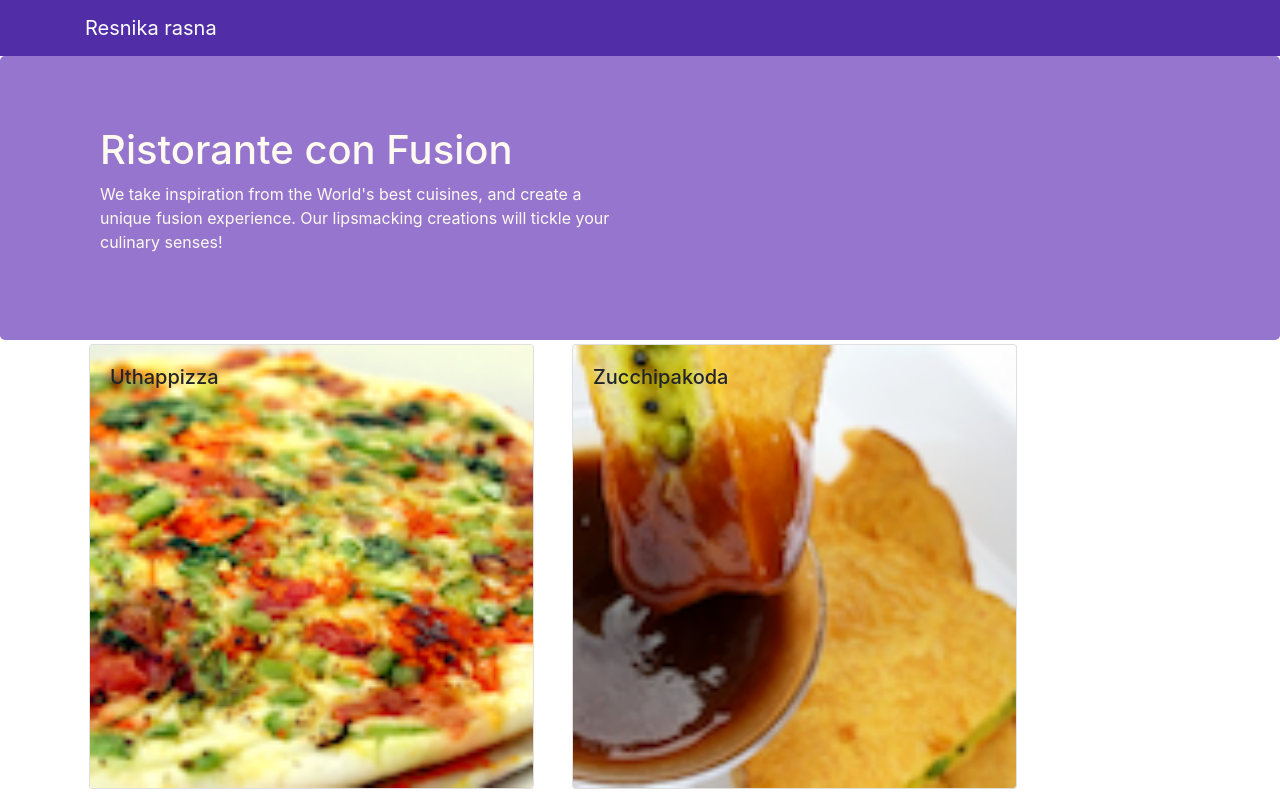
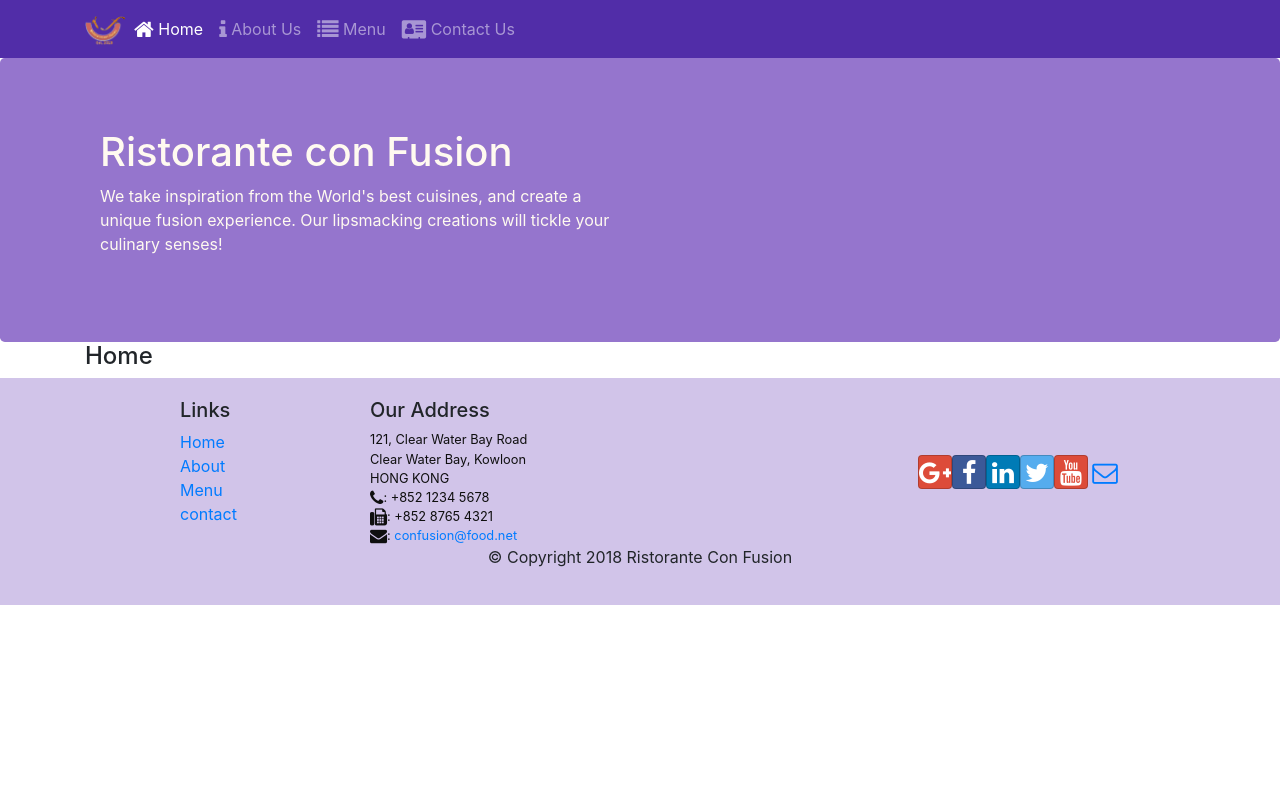
Before and after one commit to adwait2001/confusion2, a React (Create React App) app: page /home in a window 1280 px wide. Shown: the top 795 px of the page. Built offline with nearby package versions, Linux system fonts and the light colour scheme.

Commit message:
react router

```diff
--- a/package.json
+++ b/package.json
@@ -12,6 +12,7 @@
     "react": "^16.13.1",
     "react-dom": "^16.13.1",
     "react-popper": "0.9.2",
+    "react-router-dom": "4.2.2",
     "react-scripts": "3.4.1",
     "reactstrap": "5.0.0"
   },
--- a/src/App.js
+++ b/src/App.js
@@ -4,15 +4,18 @@ import './App.css';
 
 import Main from './components/MainComponents';
 import { render } from 'react-dom';
+import { BrowserRouter } from 'react-router-dom';
 
 
 class App extends Component {
 
   render(){
   return (
+    <BrowserRouter>
     <div className="App">
       <Main/>
     </div>
+    </BrowserRouter>
   );
   }
 }
--- a/src/components/FooterComponents.js
+++ b/src/components/FooterComponents.js
@@ -1,4 +1,5 @@
 import React from 'react';
+import { Link } from 'react-router-dom';
 
 function Footer(props) {
     return(
@@ -8,10 +9,10 @@ function Footer(props) {
                 <div className="col-4 offset-1 col-sm-2">
                     <h5>Links</h5>
                     <ul className="list-unstyled">
-                        <li><a href="#">Home</a></li>
-                        <li><a href="#">About</a></li>
-                        <li><a href="#">Menu</a></li>
-                        <li><a href="contactus.html">Contact</a></li>
+                        <li><Link to='/home'>Home</Link></li>
+                        <li><Link to='/aboutus'>About</Link></li>
+                        <li><Link to='/menu'>Menu</Link></li>
+                        <li><Link to='/contact'>contact</Link></li>
                     </ul>
                 </div>
                 <div className="col-7 col-sm-5">
--- a/src/components/HeaderComponents.js
+++ b/src/components/HeaderComponents.js
@@ -1,13 +1,43 @@
-import React ,{Component} from 'react';
-import { Navbar, NavbarBrand ,Jumbotron} from 'reactstrap';
+import React, { Component } from 'react';
+import { Nav, Navbar, NavbarBrand, NavbarToggler, Collapse, NavItem, Jumbotron } from 'reactstrap';
+import { NavLink } from 'react-router-dom'
 
-class Header extends Component{
-    render(){
-        return(
-            <React.Fragment>
-            <Navbar dark>
+class Header extends Component {
+    constructor(props){
+        super(props);
+        this.state={
+            isNavOpen:false
+        }
+    }
+
+    toggleNav(){
+        this.setState({
+            isNavOpen:!this.state.isNavOpen
+        });
+    }
+    render() {
+        return (
+            <div>
+                <Navbar dark expand='md'>
                     <div className="container">
-                        <NavbarBrand href="/"> Resnika rasna </NavbarBrand>
+                        <NavbarToggler onClick={()=>{this.toggleNav()}} />
+                        <NavbarBrand className="mr-auto" href="/"><img src='assets/images/logo.png' height="30" width="41" alt='Ristorante Con Fusion' /></NavbarBrand>
+                        <Collapse isOpen={this.state.isNavOpen} navbar>
+                            <Nav navbar>
+                            <NavItem>
+                                <NavLink className="nav-link"  to='/home'><span className="fa fa-home fa-lg"></span> Home</NavLink>
+                            </NavItem>
+                            <NavItem>
+                                <NavLink className="nav-link" to='/aboutus'><span className="fa fa-info fa-lg"></span> About Us</NavLink>
+                            </NavItem>
+                            <NavItem>
+                                <NavLink className="nav-link"  to='/menu'><span className="fa fa-list fa-lg"></span> Menu</NavLink>
+                            </NavItem>
+                            <NavItem>
+                                <NavLink className="nav-link" to='/contactus'><span className="fa fa-address-card fa-lg"></span> Contact Us</NavLink>
+                            </NavItem>
+                            </Nav>
+                        </Collapse>
                     </div>
 
                 </Navbar>
@@ -22,10 +52,10 @@ class Header extends Component{
                     </div>
 
                 </Jumbotron>
-            </React.Fragment>
+            </div>
         )
     }
 }
 
 
-export default Header ;
+export default Header;
--- /dev/null
+++ b/src/components/HomeComponents.js
@@ -0,0 +1,11 @@
+import React from "react";
+
+function Home(props){
+    return(
+        <div className='container'>
+            <h4>Home</h4>
+        </div>
+    );
+}
+
+export default Home;
--- a/src/components/MainComponents.js
+++ b/src/components/MainComponents.js
@@ -4,7 +4,9 @@ import { DISHES } from '../shared/dishes';
 import Dishdetail from './DishDetailscomponents'
 import Menu from './menucomponents'
 import Header from './HeaderComponents'
-import Footer from './FooterComponents';
+import Footer from './FooterComponents'
+import Home from './HomeComponents'
+import {Switch,Route,Redirect} from 'react-router-dom'
 
 
 class Main extends Component {
@@ -12,24 +14,24 @@ class Main extends Component {
         super(props);
 
         this.state = {
-            dishes: DISHES,
-            selectedDish: null
+            dishes: DISHES
 
         };
     }
 
-    onDishSelect(dishID) {
-        this.setState({ selectedDish: dishID });
-    }
 
 
 
     render() {
         return (
             <div>
+
                 <Header/>
-                <Menu dishes={this.state.dishes} onClick={(dishID)=>{this.onDishSelect(dishID)}} />
-                <Dishdetail dish={this.state.dishes.filter((dish)=>dish.id === this.state.selectedDish)[0]} />
+                <Switch>
+                    <Route path='/home' component={()=><Home/> }/>
+                    <Route path='/menu' component={()=><Menu dishes={this.state.dishes} /> }/>
+                    <Redirect to ="/home" />
+                </Switch>
                 <Footer/>
             </div>
         );
```
Also changed, not shown: 1 other file (tests, documents, lock files or other folders). Lines whose indentation alone changed are shown as unchanged.
